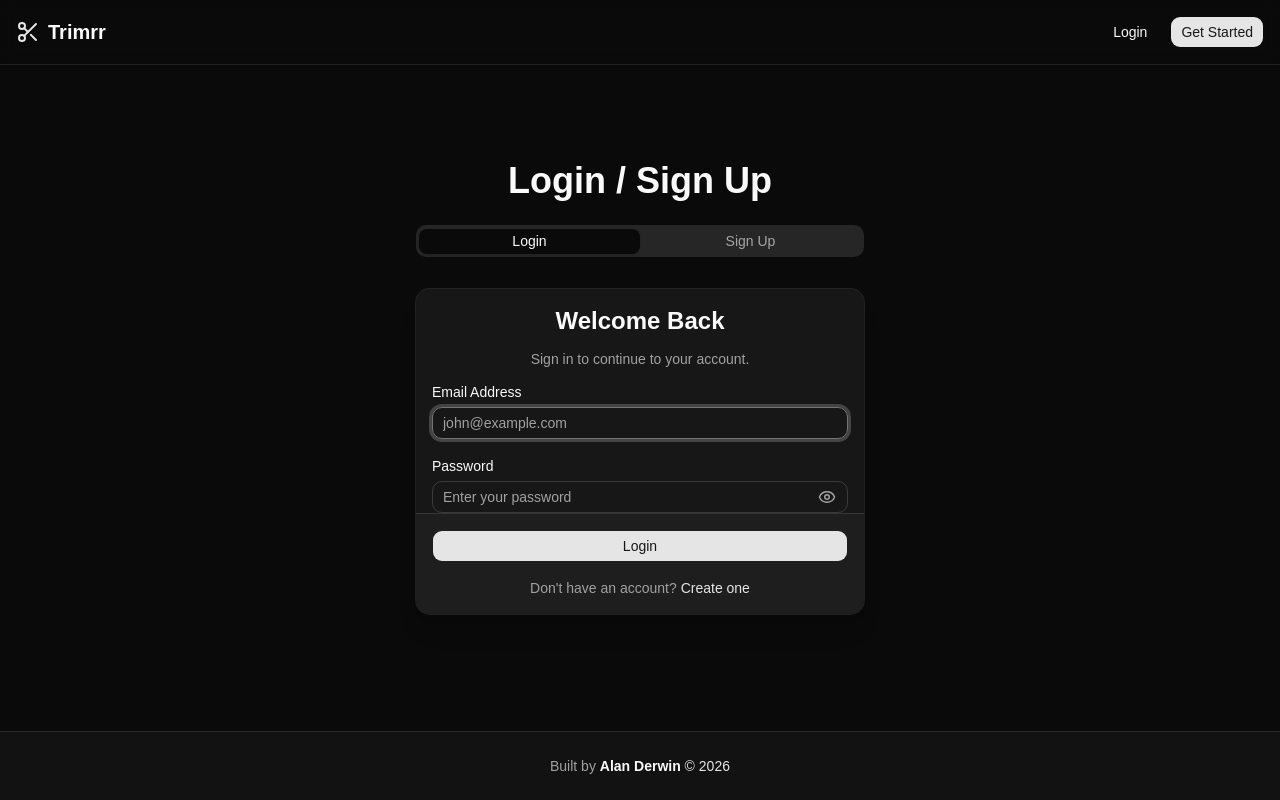
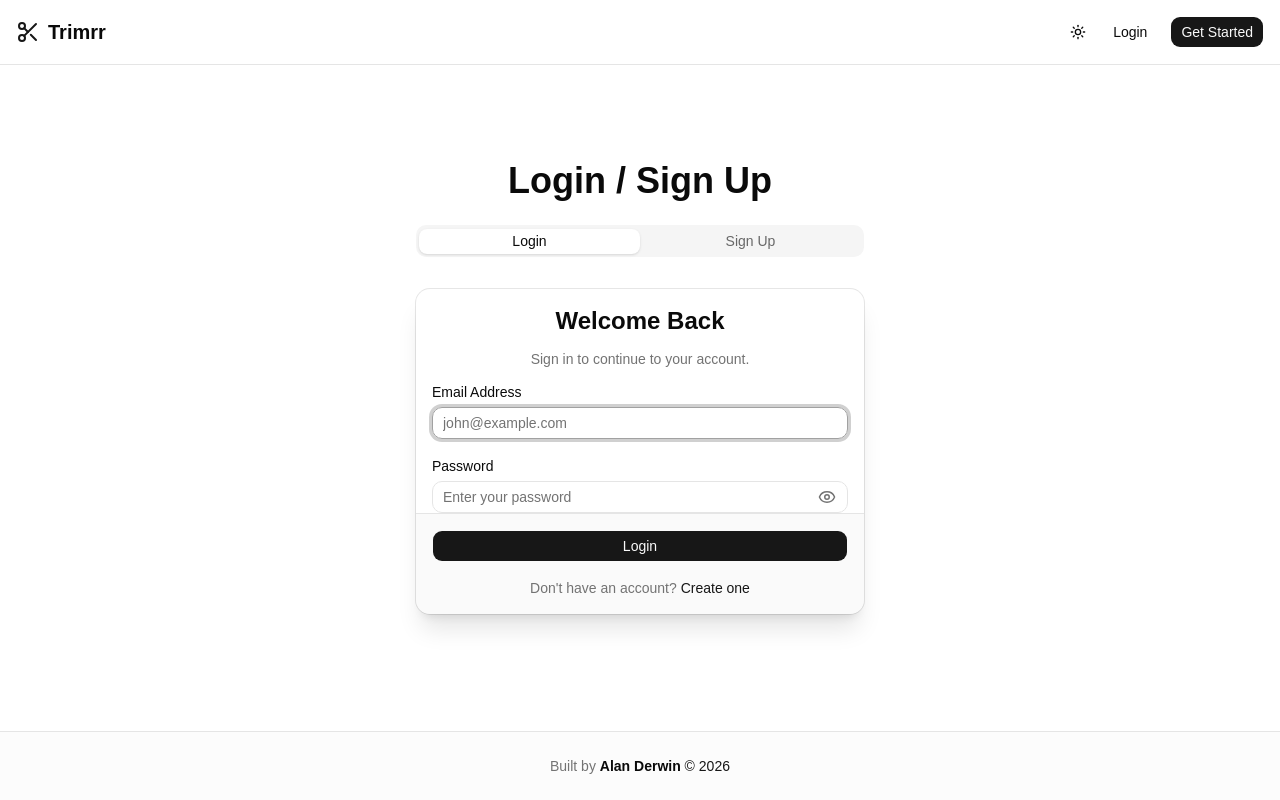
Before and after one commit to Dervin29/url-shortner, a React (Vite) app: page /auth in a window 1280 px wide. Built offline with nearby package versions, Linux system fonts and the light colour scheme; no server answers.

Commit message:
feat: add theme provider and toggle component for dark/light mode support

```diff
--- a/src/components/Header.jsx
+++ b/src/components/Header.jsx
@@ -10,6 +10,7 @@ import { Avatar, AvatarFallback, AvatarImage } from "@/components/ui/avatar";
 import { Button } from "@/components/ui/button";
 import { BarLoader } from "react-spinners";
 import { Link2, LogOut, LayoutDashboard, Scissors } from "lucide-react";
+import ThemeToggle from "@/components/ThemeToggle";
 
 import { UrlState } from "@/context/context";
 import { toast } from "sonner";
@@ -46,6 +47,8 @@ const Header = () => {
         </Link>
 
         {/* Right Section */}
+        <div className="flex items-center gap-2">
+          <ThemeToggle />
         {user ? (
           <DropdownMenu>
             <DropdownMenuTrigger asChild>
@@ -120,6 +123,7 @@ const Header = () => {
             </Button>
           </div>
         )}
+        </div>
       </div>
 
       {loading && <BarLoader width="100%" color="#3b82f6" />}
--- a/src/components/LinkCards.jsx
+++ b/src/components/LinkCards.jsx
@@ -83,13 +83,13 @@ const LinkCards = ({ url, fetchUrls }) => {
   }) : '';
 
   return (
-    <div className="group flex flex-col sm:flex-row items-start sm:items-center gap-4 sm:gap-6 rounded-xl border border-zinc-800 bg-zinc-900/80 p-4 sm:p-5 transition-all hover:border-blue-500/40 hover:shadow-lg hover:shadow-blue-500/10">
+    <div className="group flex flex-col sm:flex-row items-start sm:items-center gap-4 sm:gap-6 rounded-xl border border-border bg-card/80 p-4 sm:p-5 transition-all hover:border-primary/40 hover:shadow-lg">
       {/* QR Code */}
       <div className="flex shrink-0 justify-center w-full sm:w-auto">
         <img
           src={url?.qr}
           alt={`QR Code for ${url?.title || 'link'}`}
-          className="h-24 w-24 sm:h-28 sm:w-28 rounded-lg border bg-white p-2 shadow-md transition-transform group-hover:scale-105"
+          className="h-24 w-24 sm:h-28 sm:w-28 rounded-lg border bg-white p-2 shadow-sm transition-transform group-hover:scale-105 dark:bg-white"
           loading="lazy"
         />
       </div>
@@ -100,45 +100,34 @@ const LinkCards = ({ url, fetchUrls }) => {
         className="flex flex-1 flex-col space-y-1.5 sm:space-y-2 overflow-hidden w-full sm:w-auto group/link"
       >
         <div className="flex items-center gap-2">
-          <h2 className="truncate text-xl sm:text-2xl font-bold transition-colors group-hover/link:text-blue-400">
+          <h2 className="truncate text-xl sm:text-2xl font-bold transition-colors group-hover/link:text-primary">
             {url?.title || 'Untitled Link'}
           </h2>
           <ExternalLink className="h-4 w-4 text-muted-foreground opacity-0 group-hover/link:opacity-100 transition-opacity" />
         </div>
 
         <div className="flex items-center gap-2">
-          <p className="truncate text-base sm:text-lg font-medium text-blue-500 hover:text-blue-400 transition-colors">
+          <p className="truncate text-base sm:text-lg font-medium text-primary hover:text-primary/80 transition-colors">
             {shortUrl}
           </p>
-          <Button
-            size="icon"
-            variant="ghost"
-            className="h-6 w-6 opacity-0 group-hover:opacity-100 transition-opacity"
-            onClick={(e) => {
-              e.preventDefault();
-              copyToClipboard(shortUrl);
-            }}
-          >
-            <Copy className="h-3 w-3" />
-          </Button>
         </div>
 
-        <p className="truncate text-sm text-zinc-400 hover:text-zinc-300 transition-colors">
+        <p className="truncate text-sm text-muted-foreground transition-colors">
           {url?.original_url}
         </p>
 
-        <div className="flex items-center gap-1 text-xs text-zinc-500">
+        <div className="flex items-center gap-1 text-xs text-muted-foreground">
           <Calendar className="h-3 w-3" />
           <span>Created {createdDate}</span>
         </div>
       </Link>
 
       {/* Actions */}
-      <div className="flex shrink-0 items-center gap-2 self-end sm:self-center w-full sm:w-auto justify-end sm:justify-start border-t sm:border-t-0 border-zinc-800 pt-3 sm:pt-0 mt-2 sm:mt-0">
+      <div className="flex shrink-0 items-center gap-2 self-end sm:self-center w-full sm:w-auto justify-end sm:justify-start border-t sm:border-t-0 border-border pt-3 sm:pt-0 mt-2 sm:mt-0">
         <Button
           size="icon"
           variant="ghost"
-          className="hover:bg-blue-500/10 hover:text-blue-500 transition-colors"
+          className="hover:bg-primary/10 hover:text-primary transition-colors"
           onClick={() => copyToClipboard(shortUrl)}
           title="Copy link"
         >
@@ -161,7 +150,7 @@ const LinkCards = ({ url, fetchUrls }) => {
             <Button
               size="icon"
               variant="ghost"
-              className="hover:bg-red-500/10 hover:text-red-500 transition-colors"
+              className="hover:bg-destructive/10 hover:text-destructive transition-colors"
               title="Delete link"
               disabled={loadingDelete}
             >
@@ -175,7 +164,7 @@ const LinkCards = ({ url, fetchUrls }) => {
 
           <DialogContent className="sm:max-w-md">
             <DialogHeader>
-              <DialogTitle className="flex items-center gap-2 text-red-500">
+              <DialogTitle className="flex items-center gap-2 text-destructive">
                 <Delete className="h-5 w-5" />
                 Delete Link
               </DialogTitle>
--- /dev/null
+++ b/src/components/ThemeToggle.jsx
@@ -0,0 +1,22 @@
+import { Moon, Sun } from "lucide-react";
+import { Button } from "@/components/ui/button";
+import { useTheme } from "@/context/theme";
+
+const ThemeToggle = () => {
+  const { theme, setTheme } = useTheme();
+
+  return (
+    <Button
+      variant="ghost"
+      size="icon"
+      onClick={() => setTheme(theme === "dark" ? "light" : "dark")}
+      className="rounded-full"
+    >
+      <Sun className="h-5 w-5 rotate-0 scale-100 transition-all dark:-rotate-90 dark:scale-0" />
+      <Moon className="absolute h-5 w-5 rotate-90 scale-0 transition-all dark:rotate-0 dark:scale-100" />
+      <span className="sr-only">Toggle theme</span>
+    </Button>
+  );
+};
+
+export default ThemeToggle;
--- /dev/null
+++ b/src/context/theme.jsx
@@ -0,0 +1,38 @@
+import { createContext, useContext, useEffect, useState } from "react";
+
+const ThemeContext = createContext();
+
+const ThemeProvider = ({ children }) => {
+  const [theme, setTheme] = useState(() => {
+    if (typeof window !== "undefined") {
+      const stored = localStorage.getItem("trimrr-theme");
+      if (stored === "light" || stored === "dark") return stored;
+      return window.matchMedia("(prefers-color-scheme: dark)").matches ? "dark" : "light";
+    }
+    return "light";
+  });
+
+  useEffect(() => {
+    const root = document.documentElement;
+    if (theme === "dark") {
+      root.classList.add("dark");
+    } else {
+      root.classList.remove("dark");
+    }
+    localStorage.setItem("trimrr-theme", theme);
+  }, [theme]);
+
+  return (
+    <ThemeContext.Provider value={{ theme, setTheme }}>
+      {children}
+    </ThemeContext.Provider>
+  );
+};
+
+export const useTheme = () => {
+  const context = useContext(ThemeContext);
+  if (!context) throw new Error("useTheme must be used within ThemeProvider");
+  return context;
+};
+
+export default ThemeProvider;
--- a/src/index.css
+++ b/src/index.css
@@ -81,6 +81,9 @@
   --sidebar-accent-foreground: oklch(0.205 0 0);
   --sidebar-border: oklch(0.922 0 0);
   --sidebar-ring: oklch(0.708 0 0);
+}
+
+.dark {
   --background: oklch(0.145 0 0);
   --foreground: oklch(0.985 0 0);
   --card: oklch(0.205 0 0);
--- a/src/pages/Link.jsx
+++ b/src/pages/Link.jsx
@@ -138,7 +138,7 @@ const LinkPage = () => {
   }) : '';
 
   return (
-    <div className="container mx-auto px-4 py-6 md:py-8">
+    <div className="container mx-auto px-4 py-6">
       {(loading || loadingStats) && (
         <BarLoader className="mb-6" width="100%" color="#3b82f6" />
       )}
```
Also changed, not shown: src/App.jsx (+6 -3 lines).
